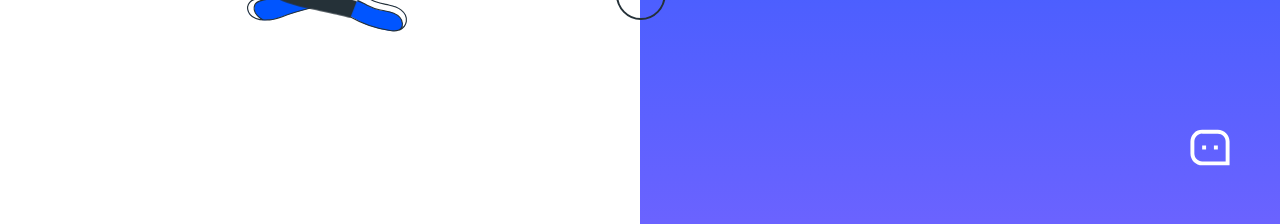
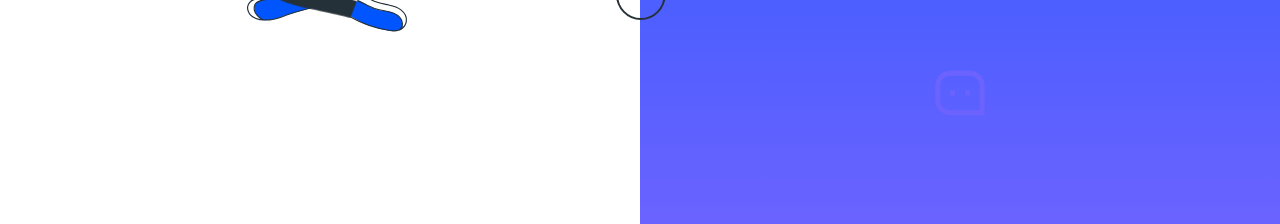
Before and after one commit to AlejandroM12/ache1, a React (Create React App) app: page / in a window 1280 px wide. Shown: the part 566-790 px from the top of the page. Built offline with nearby package versions, Linux system fonts and the light colour scheme.

Commit message:
Fix reusable icon svg

```diff
--- a/src/components/IconContact.jsx
+++ b/src/components/IconContact.jsx
@@ -1,13 +1,18 @@
-import { Link } from "react-router-dom";
-import vector from "../assets/Icons/vector.svg";
-
-const Icon = () =>{
-    return (
-        <>
-                <Link to="/" className="icon-contact">
-                    <img src={vector} alt="icon contact"/>
-                </Link>
-        </>
-    )
+export default function Icon({ size = 46, color = "#6C63FF" }) {
+  return (
+    <>
+      <svg
+        xmlns="http://www.w3.org/2000/svg"
+        viewBox="0 0 46 42"
+        width={size}
+        height={size}
+        fill={color}
+      >
+        <path
+          d="M0.500003 14.2365C0.498817 12.464 0.847294 10.7086 1.52548 9.07094C2.20366 7.43326 3.19823 5.94545 4.45224 4.6927C5.70624 3.43995 7.19505 2.44687 8.8334 1.77033C10.4717 1.09378 12.2275 0.747059 14 0.750019H32C39.4543 0.750019 45.5 6.81377 45.5 14.2365V41.25H14C6.54575 41.25 0.500003 35.1863 0.500003 27.7635V14.2365ZM41 36.75V14.2365C40.9941 11.8526 40.0435 9.5683 38.3566 7.88391C36.6696 6.19951 34.3839 5.25239 32 5.25002H14C12.8184 5.24706 11.6479 5.47738 10.5555 5.92778C9.46308 6.37818 8.47035 7.03979 7.63421 7.87468C6.79807 8.70956 6.13497 9.7013 5.68293 10.793C5.23089 11.8847 4.99882 13.0549 5 14.2365V27.7635C5.00596 30.1474 5.95651 32.4317 7.64343 34.1161C9.33036 35.8005 11.6161 36.7476 14 36.75H41ZM27.5 18.75H32V23.25H27.5V18.75ZM14 18.75H18.5V23.25H14V18.75Z"
+          fill={color}
+        />
+      </svg>
+    </>
+  );
 }
-export default Icon;
```
